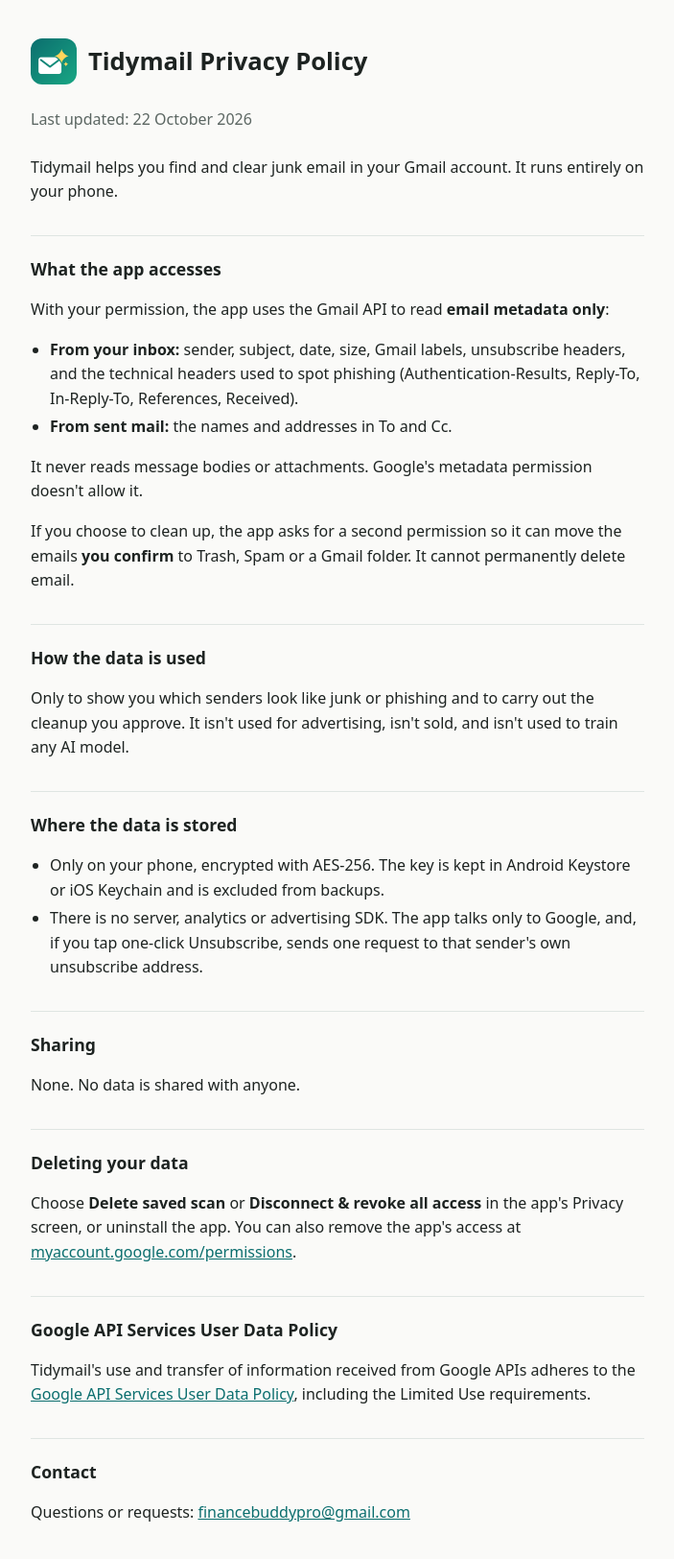
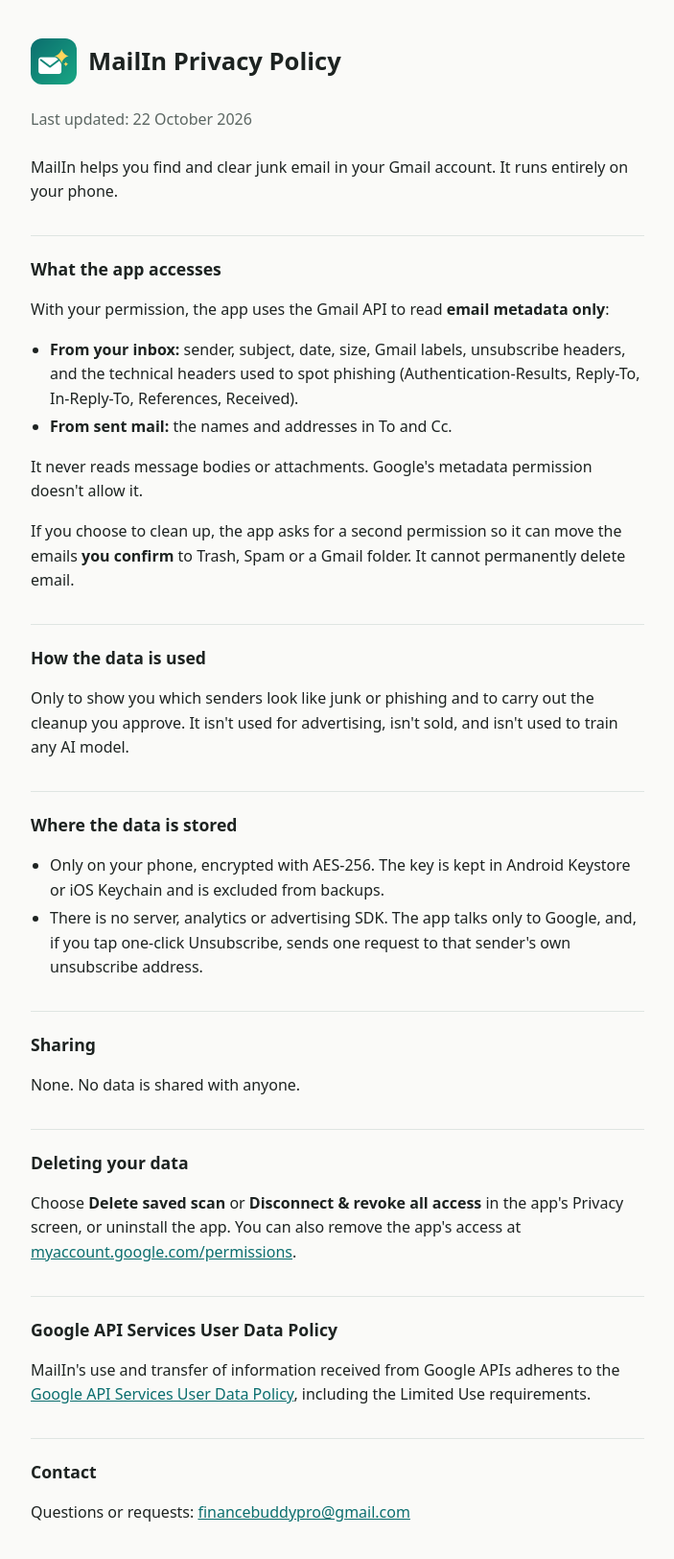
Before and after one commit to zenvy-cloud/tidymail-site, a plain HTML site: page privacy.html in a window 1280 px wide. Shown: the whole page at 96% size, without its empty margins (288-991 px from the left). Drawn offline with Linux system fonts and the light colour scheme.

Commit message:
Rename Tidymail to MailIn on homepage and privacy policy
Co-Authored-By: Claude Opus 5.5 <noreply@anthropic.com>

```diff
--- a/privacy.html
+++ b/privacy.html
@@ -3,8 +3,8 @@
 <head>
 <meta charset="utf-8">
 <meta name="viewport" content="width=device-width, initial-scale=1">
-<title>Tidymail Privacy Policy</title>
-<meta name="description" content="How Tidymail handles your Gmail data: metadata only, on your phone only.">
+<title>MailIn Privacy Policy</title>
+<meta name="description" content="How MailIn handles your Gmail data: metadata only, on your phone only.">
 <link rel="icon" href="icon.png">
 <style>
   :root { --bg: #fafaf8; --text: #1d2321; --muted: #5b6662; --accent: #0b6e6e; --line: #dfe5e2; }
@@ -29,11 +29,11 @@
 <main>
   <header>
     <img src="icon.png" alt="">
-    <h1>Tidymail Privacy Policy</h1>
+    <h1>MailIn Privacy Policy</h1>
   </header>
   <p class="updated">Last updated: 22 October 2026</p>
 
-  <p>Tidymail helps you find and clear junk email in your Gmail account. It runs entirely on your phone.</p>
+  <p>MailIn helps you find and clear junk email in your Gmail account. It runs entirely on your phone.</p>
 
   <h2>What the app accesses</h2>
   <p>With your permission, the app uses the Gmail API to read <strong>email metadata only</strong>:</p>
@@ -60,7 +60,7 @@
   <p>Choose <strong>Delete saved scan</strong> or <strong>Disconnect &amp; revoke all access</strong> in the app's Privacy screen, or uninstall the app. You can also remove the app's access at <a href="https://myaccount.google.com/permissions">myaccount.google.com/permissions</a>.</p>
 
   <h2>Google API Services User Data Policy</h2>
-  <p>Tidymail's use and transfer of information received from Google APIs adheres to the <a href="https://developers.google.com/terms/api-services-user-data-policy">Google API Services User Data Policy</a>, including the Limited Use requirements.</p>
+  <p>MailIn's use and transfer of information received from Google APIs adheres to the <a href="https://developers.google.com/terms/api-services-user-data-policy">Google API Services User Data Policy</a>, including the Limited Use requirements.</p>
 
   <h2>Contact</h2>
   <p>Questions or requests: <a href="mailto:financebuddypro@gmail.com">financebuddypro@gmail.com</a></p>
```
Also changed, not shown: index.html (+4 -4 lines).
